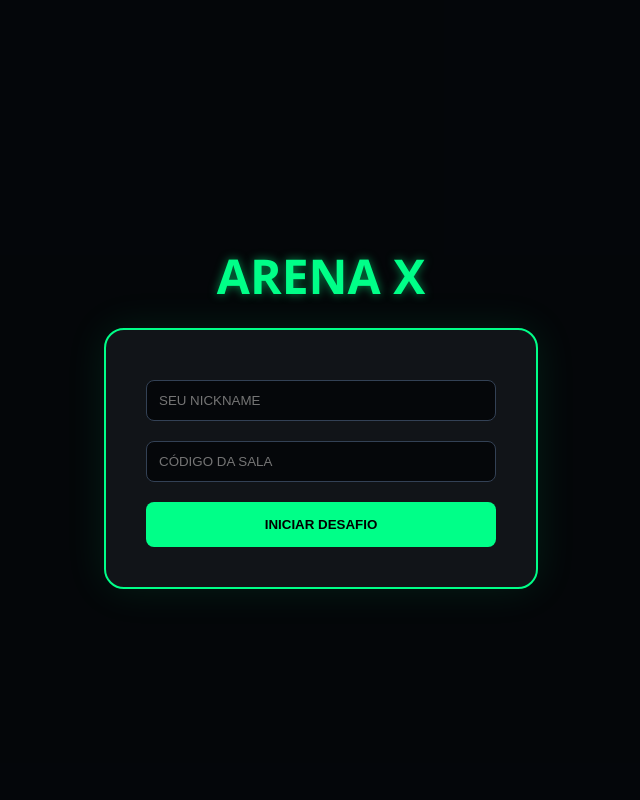
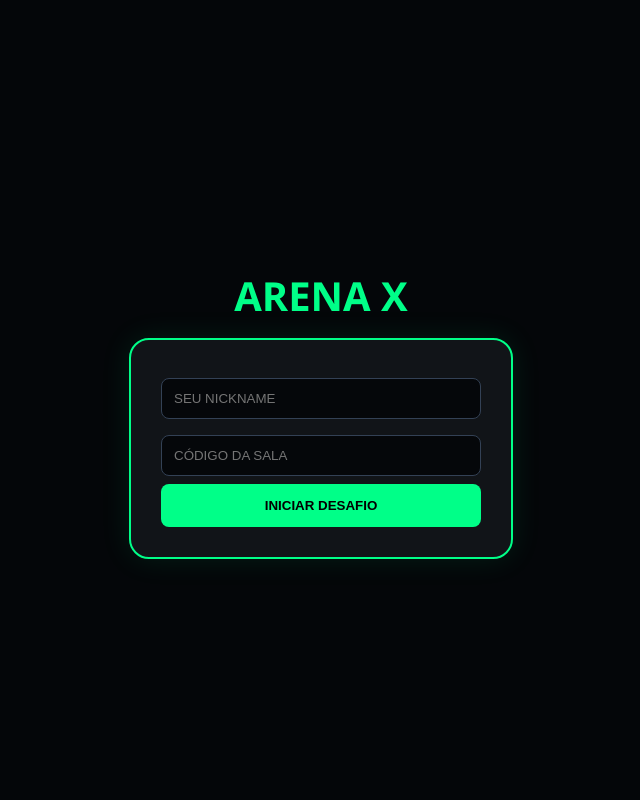
Before and after one commit to digitalcontaweb-spec/Jogo_da_Velha, a Flask app: page / in a window 1280 px wide. Shown: the whole page, without its empty margins (319-959 px from the left). Run offline with Flask 3, Linux system fonts and the light colour scheme; some libraries are stand-ins or nearby versions.

Commit message:
Update style.css

```diff
--- a/static/style.css
+++ b/static/style.css
@@ -1,41 +1,28 @@
 body {
     background: #05070a; color: #fff; font-family: 'Segoe UI', sans-serif;
-    margin: 0; display: flex; align-items: center; justify-content: center; height: 100vh; overflow: hidden;
+    margin: 0; display: flex; align-items: center; justify-content: center;
+    min-height: 100vh; /* Permite crescimento vertical */
+    padding: 20px 0; /* Evita colar no topo/fundo */
+    box-sizing: border-box;
 }
 
-/* INTRODUÇÃO - Z-INDEX MÁXIMO PARA NÃO PISCAR */
-#intro {
-    position: fixed; inset: 0; background: #000; z-index: 9999;
-    display: flex; flex-direction: column; align-items: center; justify-content: center;
-}
-.symbol-pulse { font-size: 10rem; color: #00ff88; text-shadow: 0 0 30px #00ff88; animation: pulse 2s infinite; font-weight: bold; }
+#intro { position: fixed; inset: 0; background: #000; z-index: 9999; display: flex; flex-direction: column; align-items: center; justify-content: center; }
+.symbol-pulse { font-size: 8rem; color: #00ff88; text-shadow: 0 0 25px #00ff88; animation: pulse 2s infinite; font-weight: bold; }
 @keyframes pulse { 0%, 100% { transform: scale(1); } 50% { transform: scale(1.1); opacity: 0.7; } }
-.skip-btn {
-    margin-top: 30px; background: transparent; border: 1px solid #00ff88;
-    color: #00ff88; padding: 10px 20px; cursor: pointer; border-radius: 5px; font-weight: bold; z-index: 10000;
-}
+.skip-btn { margin-top: 20px; background: transparent; border: 1px solid #00ff88; color: #00ff88; padding: 8px 16px; cursor: pointer; border-radius: 5px; }
 
-/* MODAIS - DESIGN GEOMÉTRICO CENTRALIZADO */
-#setup, #rules-modal { position: fixed; inset: 0; background: rgba(5,7,10,0.95); display: flex; flex-direction: column; align-items: center; justify-content: center; z-index: 5000; }
-.modal-box {
-    background: #111418; border: 2px solid #00ff88; padding: 40px; border-radius: 20px;
-    text-align: center; width: 350px; box-shadow: 0 0 40px rgba(0,255,136,0.1);
-}
-.logo-title { color: #00ff88; font-size: 3rem; margin-bottom: 20px; text-shadow: 0 0 10px rgba(0,255,136,0.5); }
-input { width: 100%; padding: 12px; margin: 10px 0; border-radius: 8px; border: 1px solid #334155; background: #05070a; color: #fff; box-sizing: border-box; }
-.btn-main { width: 100%; background: #00ff88; color: #000; border: none; padding: 15px; border-radius: 8px; font-weight: bold; cursor: pointer; margin-top: 10px; }
+#setup, #rules-modal { position: fixed; inset: 0; background: rgba(5,7,10,0.98); display: flex; flex-direction: column; align-items: center; justify-content: center; z-index: 5000; }
+.modal-box { background: #111418; border: 2px solid #00ff88; padding: 30px; border-radius: 20px; text-align: center; width: 320px; box-shadow: 0 0 30px rgba(0,255,136,0.1); }
 
-/* REGRAS */
-.rules-list { text-align: left; color: #cbd5e1; font-size: 0.9rem; line-height: 1.6; margin: 20px 0; padding-left: 15px; }
+.logo-title { color: #00ff88; font-size: 2.5rem; margin-bottom: 15px; }
+input { width: 100%; padding: 12px; margin: 8px 0; border-radius: 8px; border: 1px solid #334155; background: #05070a; color: #fff; box-sizing: border-box; }
+.btn-main { width: 100%; background: #00ff88; color: #000; border: none; padding: 14px; border-radius: 8px; font-weight: bold; cursor: pointer; }
 
-/* ARENA DE JOGO */
-.scoreboard { display: flex; align-items: center; gap: 40px; background: #111418; padding: 15px 30px; border-radius: 12px; border: 1px solid #1f2937; margin-bottom: 20px; }
-.side div { font-size: 2.5rem; color: #00ff88; font-weight: bold; }
-.timer { color: #ef4444; font-weight: bold; margin-bottom: 10px; font-size: 1.2rem; }
-.grid { display: grid; grid-template-columns: repeat(3, 110px); gap: 12px; padding: 12px; background: #0f172a; border-radius: 15px; border: 1px solid #00ff88; position: relative; }
-.cell { width: 110px; height: 110px; background: #1e293b; border-radius: 8px; display: flex; align-items: center; justify-content: center; font-size: 3.5rem; cursor: pointer; transition: 0.2s; }
-.cell:hover { background: #334155; }
+#game { display: flex; flex-direction: column; align-items: center; width: 100%; }
+.scoreboard { display: flex; align-items: center; gap: 30px; background: #111418; padding: 10px 25px; border-radius: 12px; border: 1px solid #1f2937; margin-bottom: 15px; }
+.side div { font-size: 2.2rem; color: #00ff88; font-weight: bold; }
+.timer { color: #ef4444; font-weight: bold; margin-bottom: 5px; font-size: 1.1rem; }
+.grid { display: grid; grid-template-columns: repeat(3, 100px); gap: 10px; padding: 10px; background: #0f172a; border-radius: 15px; border: 1px solid #00ff88; position: relative; }
+.cell { width: 100px; height: 100px; background: #1e293b; border-radius: 8px; display: flex; align-items: center; justify-content: center; font-size: 3rem; cursor: pointer; }
 
-#result-overlay { position: absolute; inset: 0; background: rgba(15,23,42,0.95); display: flex; flex-direction: column; align-items: center; justify-content: center; z-index: 100; border-radius: 12px; }
-.btn-rev { background: #00ff88; color: #000; border: none; padding: 10px 20px; border-radius: 5px; font-weight: bold; cursor: pointer; margin: 5px; }
-.btn-out { background: #ef4444; color: #fff; border: none; padding: 10px 20px; border-radius: 5px; font-weight: bold; cursor: pointer; margin: 5px; }
+#result-overlay { position: absolute; inset: 0; background: rgba(15,23,42,0.96); display: flex; flex-direction: column; align-items: center; justify-content: center; z-index: 100; border-radius: 12px; }
```
